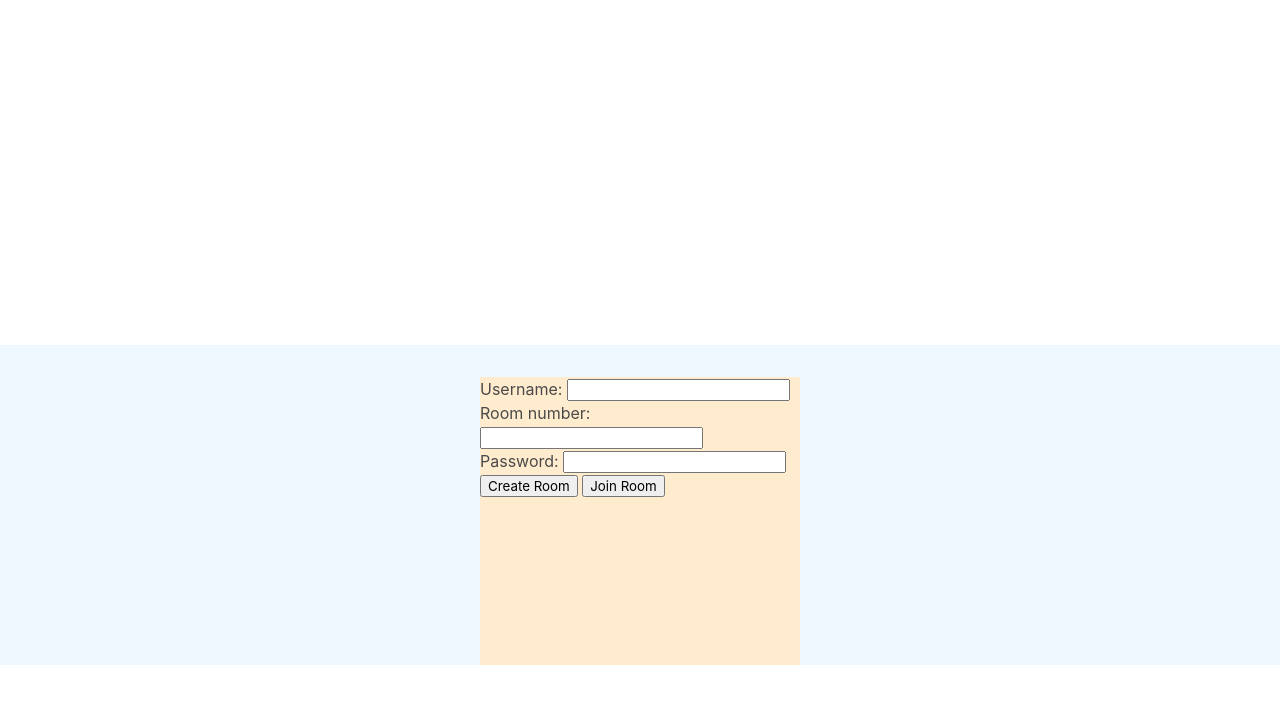
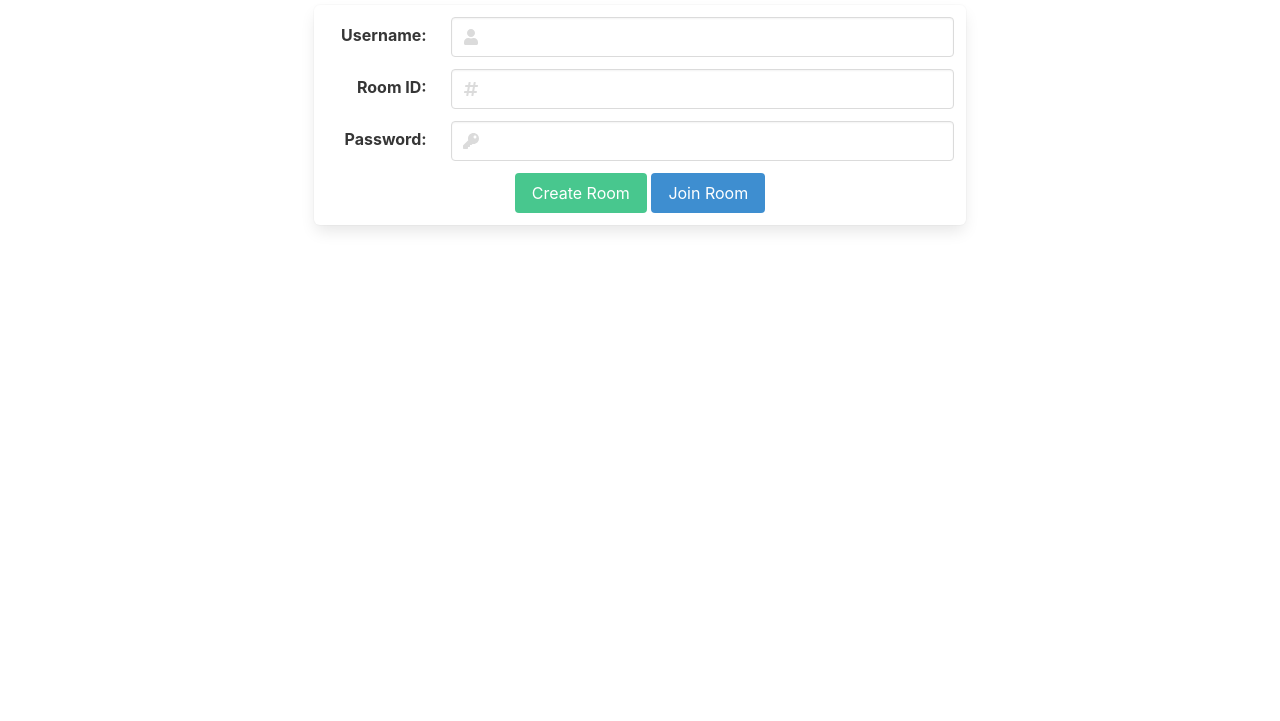
Before and after one commit to linschris/codenames, a website: page public/index.html in a window 1280 px wide. Shown: the part 79-800 px from the top of the page. Drawn offline with nearby package versions, Linux system fonts and the light colour scheme; no server answers.

Commit message:
Update frontend and fix a bug with joining

```diff
--- a/public/assets/scripts/main.js
+++ b/public/assets/scripts/main.js
@@ -40,15 +40,15 @@ createARoomForm.addEventListener('submit', (e) => {
 function createRoom() {
     let createARoomForm = document.getElementById('create-a-room')
     let user = createARoomForm.username.value;
-    let room = createARoomForm.roomid.value;
+    let id = createARoomForm.roomid.value;
     let pass = createARoomForm.password.value;
-    socket.emit('createRoom', {user, room, pass})
+    socket.emit('createRoom', {user, id, pass})
 }
 
 function joinRoom() {
     let createARoomForm = document.getElementById('create-a-room')
     let user = createARoomForm.username.value;
-    let room = createARoomForm.roomid.value;
+    let id = createARoomForm.roomid.value;
     let pass = createARoomForm.password.value;
-    socket.emit('createRoom', {user, room, pass})
+    socket.emit('createRoom', {user, id, pass})
 }
--- a/public/assets/styles/stylesheet.css
+++ b/public/assets/styles/stylesheet.css
@@ -3,23 +3,14 @@ html, body {
     padding: 0 auto;
     overflow-y: hidden;
     overflow-x: hidden;
+    background-color: #ffffff;
 }
 
 
 #title-header {
-    text-align: center;
-}
-
-#createARoom {
-    background-color: aliceblue;
-    margin-top: 25em;
+    padding: 20px;
 }
 
 #create-box {
-    position: relative;
-    background-color: blanchedalmond;
-    top: 2em;
-    margin: 0 auto;
-    width: 20em;
-    height: 20em;
+    margin: 20px auto;
 }
--- a/public/index.html
+++ b/public/index.html
@@ -8,30 +8,68 @@
 		<script defer src="https://use.fontawesome.com/releases/v5.3.1/js/all.js"></script>
 
 	</head>
+
 	<body>
 		<div id="title-header">
-          Codenames
+			<h1 class="title has-text-centered">Codenames</h1>
 		</div>
-        <div id="createARoom">
-          <div id="create-box">
+		<div id="createARoom" class="columns">
+			<div id="create-box" class="box column is-6 has-text-centered">
 				<form id="create-a-room">
-              <label for="username" type="text">Username:</label>
-              <input type="text" id="username" required>
-              <br>
-              <label for="room-id" type="text">Room number:</label>
-              <input type="text" id="roomid" required>
-              <br>
-              <label for="password" type="text">Password:</label>
-              <input type="text" id="password" required>
-              <br>
-              <button type="button" id="create-room-button">Create Room</button>
-              <button type="button" id="join-room-button">Join Room</button>
+					<div class="field is-horizontal">
+						<div class="field-label is-normal">
+							<label class="label" for="username" type="text">Username:</label>
+						</div>
+						<div class="field-body">
+							<div class="field is-expanded">
+							<p class="control has-icons-left">
+								<input type="text" class="input" id="username" required>
+								<span class="icon is-left">
+									<i class="fas fa-user"></i>
+								</span>
+							</p>
+							</div>
+						</div>
+					</div>
+					<div class="field is-horizontal is-expanded">
+						<div class="field-label is-normal">
+							<label class="label" for="roomid" type="text">Room ID:</label>
+						</div>
+						<div class="field-body">
+							<div class="field is-expanded">
+								<p class="control has-icons-left">
+									<input type="text" class="input is-fullwidth" id="roomid" required>
+									<span class="icon is-left">
+										<i class="fas fa-hashtag"></i>
+									</span>
+								</p>
+							</div>
+						</div>
+					</div>
+					<div class="field is-horizontal">
+						<div class="field-label is-normal">
+							<label class="label" for="password" type="text">Password:</label>
+						</div>
+						<div class="field-body">
+							<div class="field is-expanded">
+							<p class="control has-icons-left">
+								<input type="text" class="input" id="password" required>
+								<span class="icon is-left">
+									<i class="fas fa-key"></i>
+								</span>
+							</p>
+							</div>
+						</div>
+					</div>
+					<button type="button" class="button is-success" id="create-room-button">Create Room</button>
+					<button type="button" class="button is-info" id="join-room-button">Join Room</button>
 				</form>
 			</div>
 		</div>
 	</body>
 	<script src="https://cdnjs.cloudflare.com/ajax/libs/qs/6.9.4/qs.min.js"></script>
-    <script src="https://code.jquery.com/jquery-3.5.1.min.js" integrity="sha256-9/aliU8dGd2tb6OSsuzixeV4y/faTqgFtohetphbbj0=" crossorigin="anonymous"></script>
+	<script src="https://code.jquery.com/jquery-3.5.1.min.js"
+		integrity="sha256-9/aliU8dGd2tb6OSsuzixeV4y/faTqgFtohetphbbj0=" crossorigin="anonymous"></script>
 	<script src="/socket.io/socket.io.js"></script>
 	<script src="assets/scripts/main.js"></script>
 </html>
```
Also changed, not shown: app.js (+5 -5 lines). Lines whose indentation alone changed are shown as unchanged.
